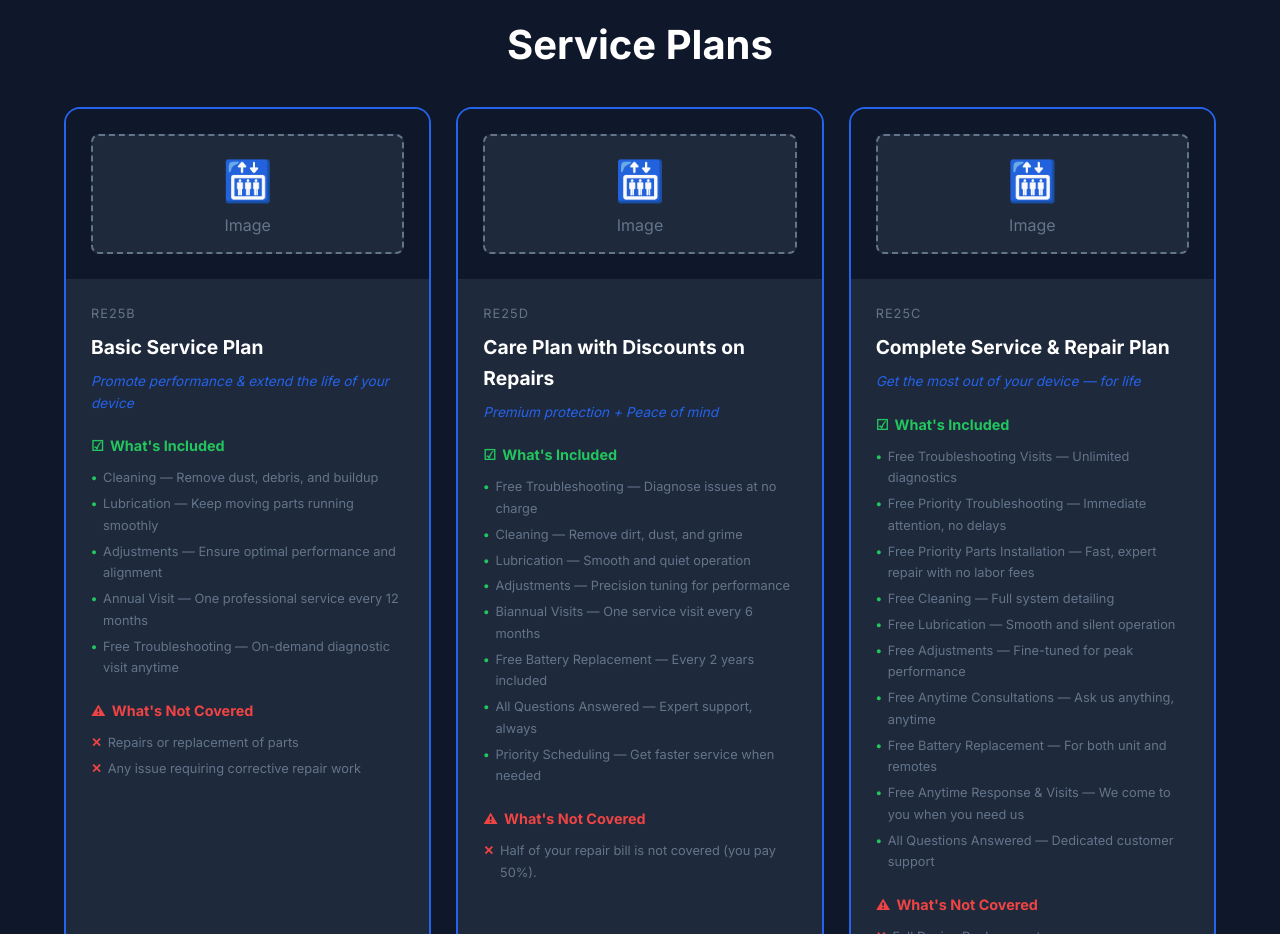
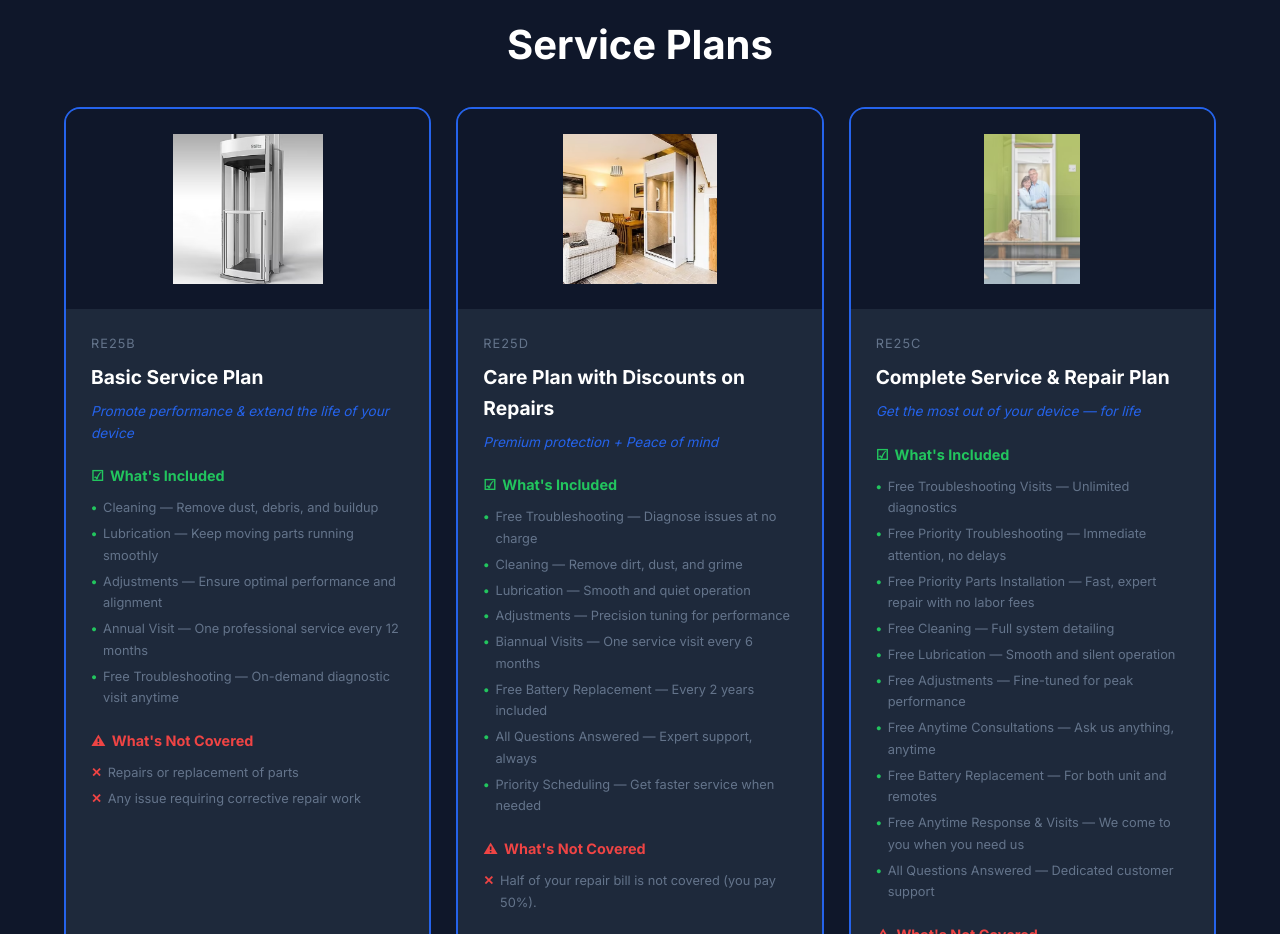
Before and after one commit to LeeDev428/BionicAim, a React (Vite) app: page /elevators in a window 1280 px wide. Shown: the part 920-1854 px from the top of the page. Built offline with nearby package versions, Linux system fonts and the light colour scheme.

Commit message:
Update Elevators.tsx

```diff
--- a/src/pages/Elevators/Elevators.tsx
+++ b/src/pages/Elevators/Elevators.tsx
@@ -127,10 +127,11 @@ const Elevators = () => {
                 style={{ animationDelay: `${index * 0.15}s` }}
               >
                 <div className="plan-header">
-                  <div className="plan-image-placeholder">
-                    <span>🛗</span>
-                    <p>Image</p>
-                  </div>
+                  <img
+                    src={`/img/residential elevators/${plan.id}.png`}
+                    alt={plan.name}
+                    className="plan-img"
+                  />
                 </div>
 
                 <div className="plan-body">
```
